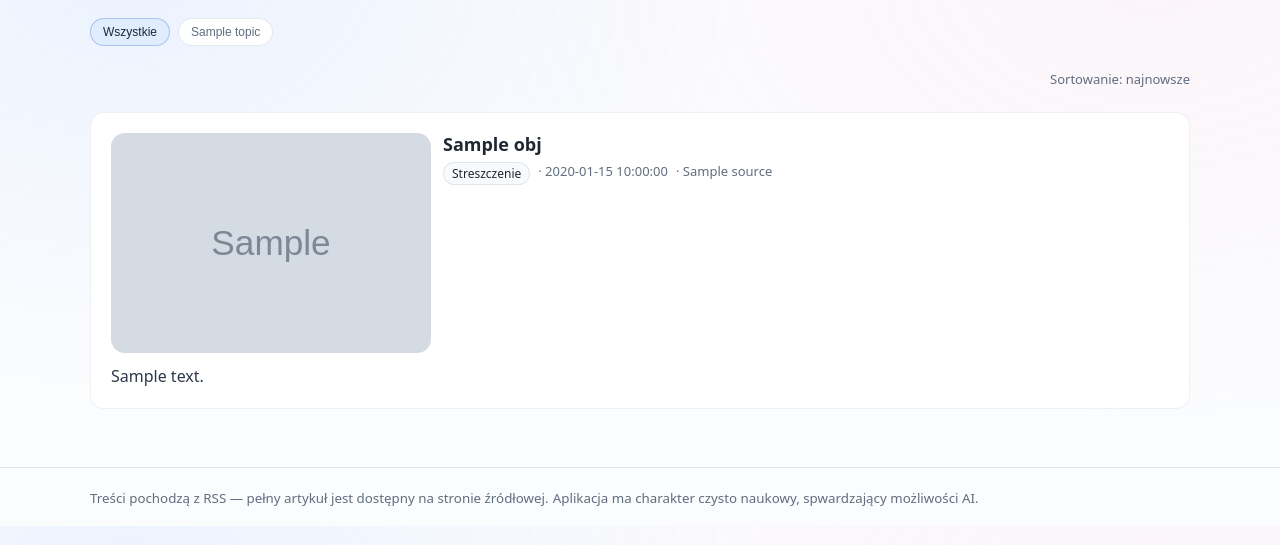
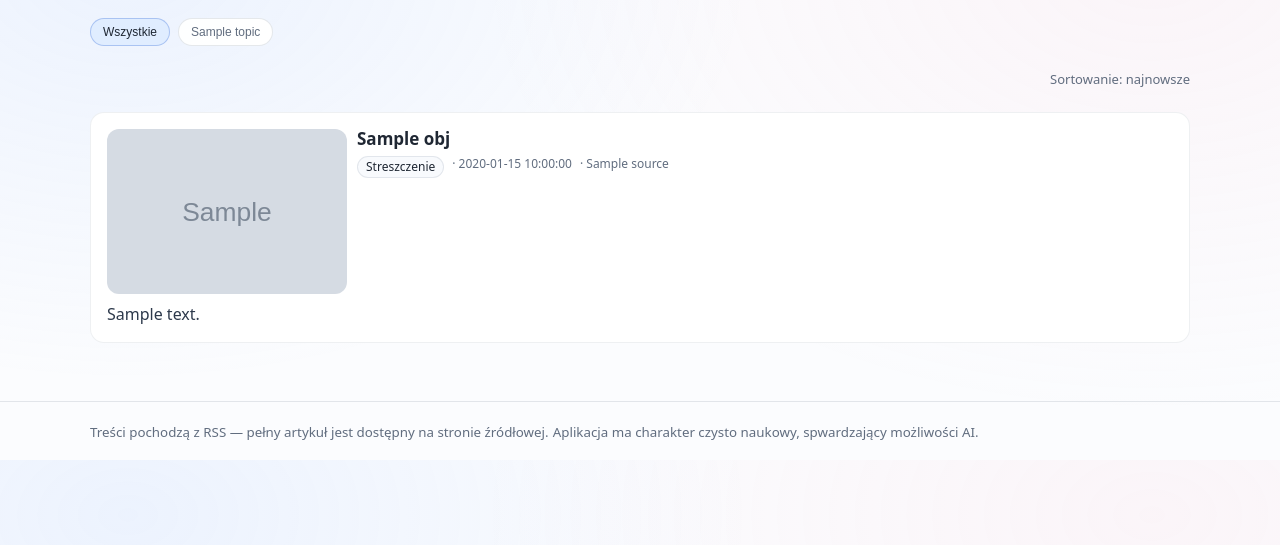
Before and after one commit to JacekEjsmont/FastInfo, a FastAPI app: template app/web/templates/pages/info_clusters.html in a window 1280 px wide. Shown: the part 89-634 px from the top of the page. Run offline with FastAPI, Linux system fonts and the light colour scheme; the template is opened without the code that fills it: most values are stand-ins (such as "Sample title", 1, 10 or a date in 2020); grey boxes marked "Sample" are stand-in pictures; some libraries are stand-ins or nearby versions.

Commit message:
changes to category name and pics sizes

```diff
--- a/app/web/routes.py
+++ b/app/web/routes.py
@@ -19,7 +19,7 @@ ARTICLE_TOPICS = ["Nauka i Technologie",
                   "Społeczeństwo",
                   "Geopolityka i Konflikty zbrojne",
                   "Ze Świata",
-                  "Polityka i Prawo Polski",
+                  "Polityka i Prawo",
                   "Gospodarka i Biznes",
                   "Wydarzenia z Polski",
                   "Sport",
--- a/app/web/static/app.css
+++ b/app/web/static/app.css
@@ -111,26 +111,45 @@ h1 { margin: 0; font-size: 28px; }
 }
 
 .cluster--article {
+  --article-thumb-width: 240px;
+  --article-thumb-height: 165px;
   background: rgba(255, 255, 255, 0.95);
   border-color: rgba(46, 64, 92, 0.08);
 }
 
 .cluster--article .cluster__summary {
   display: block;
+  padding: 16px;
 }
 
 .cluster--article .cluster__head {
   display: flex;
   align-items: flex-start;
-  gap: 12px;
+  gap: 10px;
 }
 
-.cluster--article .cluster__head > .thumb,
-.cluster--article .cluster__head > .thumb--placeholder {
-  width: 320px;
-  height: 220px;
-  border-radius: 14px;
-  flex: 0 0 320px;
+.cluster--article:not(.cluster--article--compact) .cluster__head > .thumb,
+.cluster--article:not(.cluster--article--compact) .cluster__head > .thumb--placeholder {
+  width: var(--article-thumb-width);
+  height: var(--article-thumb-height);
+  border-radius: 12px;
+  flex: 0 0 var(--article-thumb-width);
+}
+
+.cluster--article--compact .cluster__head > .thumb,
+.cluster--article--compact .cluster__head > .thumb--placeholder {
+  width: 180px;
+  height: 124px;
+  border-radius: 12px;
+  flex: 0 0 180px;
+}
+
+.clusters--embedded .article-row .cluster--article .cluster__head > .thumb,
+.clusters--embedded .article-row .cluster--article .cluster__head > .thumb--placeholder {
+  width: 240px !important;
+  height: 165px !important;
+  border-radius: 12px;
+  flex: 0 0 180px !important;
 }
 
 .cluster--article .cluster__headtext {
@@ -223,10 +242,10 @@ h1 { margin: 0; font-size: 28px; }
 
 .cluster--article .cluster__summarysplit,
 .article__layout {
-  margin-top: 12px;
+  margin-top: 10px;
   display: grid;
   grid-template-columns: minmax(0, 1fr) 280px;
-  gap: 12px 16px;
+  gap: 10px 14px;
   align-items: start;
 }
 
@@ -244,13 +263,23 @@ h1 { margin: 0; font-size: 28px; }
   color: rgba(36, 49, 68, 0.96);
   white-space: normal;
   word-break: break-word;
-  line-height: 1.4;
+  line-height: 1.35;
   display: -webkit-box;
   -webkit-box-orient: vertical;
   -webkit-line-clamp: 3;
   overflow: hidden;
   max-height: calc(1.4em * 3);
   mask-image: none;
+}
+
+.cluster--article .cluster__title {
+  font-size: 17px;
+  line-height: 1.2;
+}
+
+.cluster--article .cluster__meta {
+  font-size: 12px;
+  line-height: 1.35;
 }
 
 .cluster--article .article__claims,
@@ -414,6 +443,10 @@ h1 { margin: 0; font-size: 28px; }
   white-space: pre-wrap;
 }
 
+.cluster--article .cluster__body {
+  padding: 0 16px 16px;
+}
+
 .article--detail a {
   margin-right: 6px;
 }
@@ -449,7 +482,7 @@ h1 { margin: 0; font-size: 28px; }
   .cluster--article .cluster__head > .thumb,
   .cluster--article .cluster__head > .thumb--placeholder {
     width: 100%;
-    height: 180px;
+    height: 135px;
     flex-basis: auto;
   }
 
--- a/app/web/templates/pages/info_clusters.html
+++ b/app/web/templates/pages/info_clusters.html
@@ -7,7 +7,7 @@
       "Geopolityka i Konflikty zbrojne",
       "Ze Świata",
       "Nauka i Technologie",
-      "Polityka i Prawo Polski",
+      "Polityka i Prawo",
       "Wydarzenia z Polski",
     ] %}
     <div class="topic-filters" role="toolbar" aria-label="Filtruj artykuły po temacie">
--- a/app/web/templates/partials/article_item.html
+++ b/app/web/templates/partials/article_item.html
@@ -1,11 +1,11 @@
 <div class="article-row" data-article-row data-article-topic="{{ article.topic or '' }}">
-  <details class="cluster cluster--article">
+  <details class="cluster cluster--article{% if article_compact %} cluster--article--compact{% endif %}">
     <summary class="cluster__summary">
       <div class="cluster__head">
         {% if article.img %}
-          <img class="thumb" src="{{ article.img }}" alt="" loading="lazy" />
+          <img class="thumb{% if article_compact %} thumb--article--compact{% endif %}" src="{{ article.img }}" alt="" loading="lazy" />
         {% else %}
-          <div class="thumb thumb--placeholder" aria-hidden="true"></div>
+          <div class="thumb thumb--placeholder{% if article_compact %} thumb--article--compact{% endif %}" aria-hidden="true"></div>
         {% endif %}
         <div class="cluster__headtext">
           <div class="cluster__title">{{ article.summary_title or article.title or ("Artykuł #" ~ article.id) }}</div>
--- a/app/web/templates/partials/cluster_articles.html
+++ b/app/web/templates/partials/cluster_articles.html
@@ -3,6 +3,7 @@
     {% for a in articles %}
       {% set article = a.obj %}
       {% set claims_display = a.claims_display or [] %}
+      {% set article_compact = true %}
       {% include "partials/article_item.html" %}
     {% endfor %}
     <div class="articles-empty" hidden>Brak artykułów dla wybranego tematu.</div>
```
